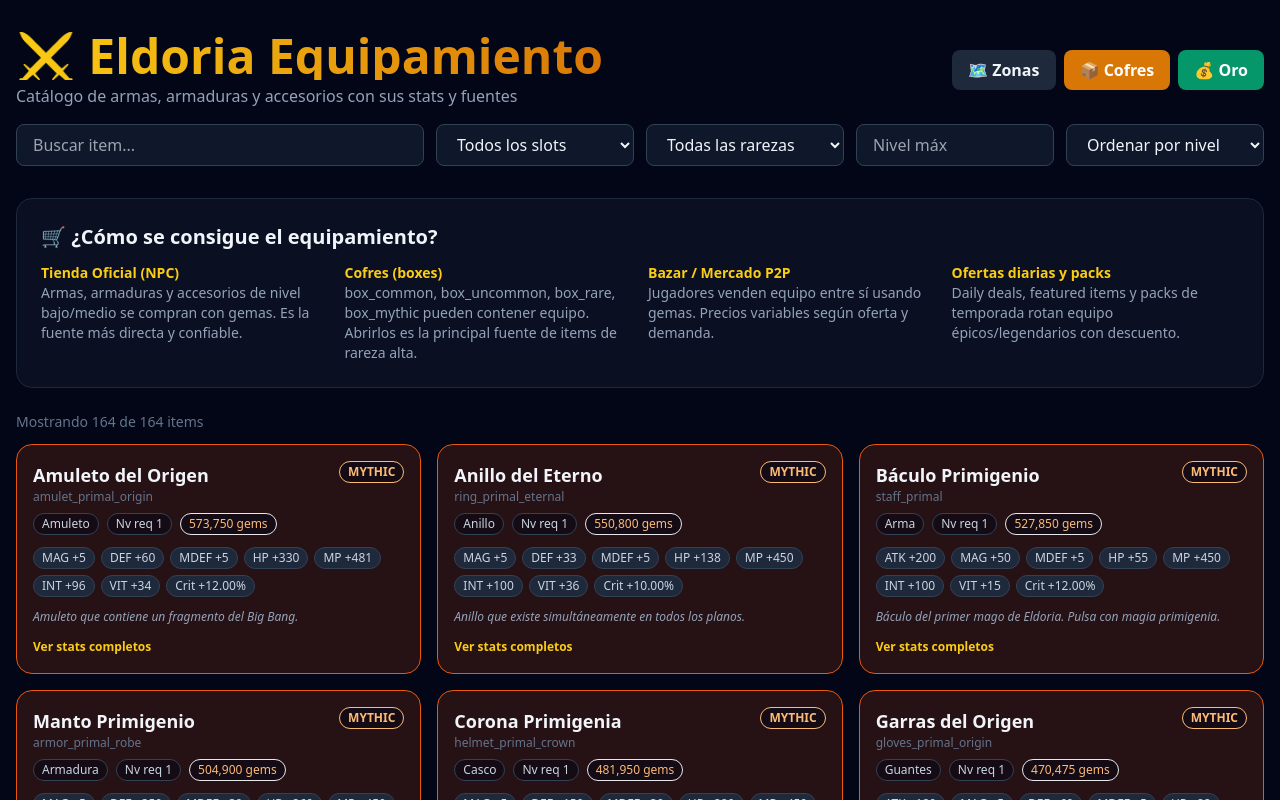
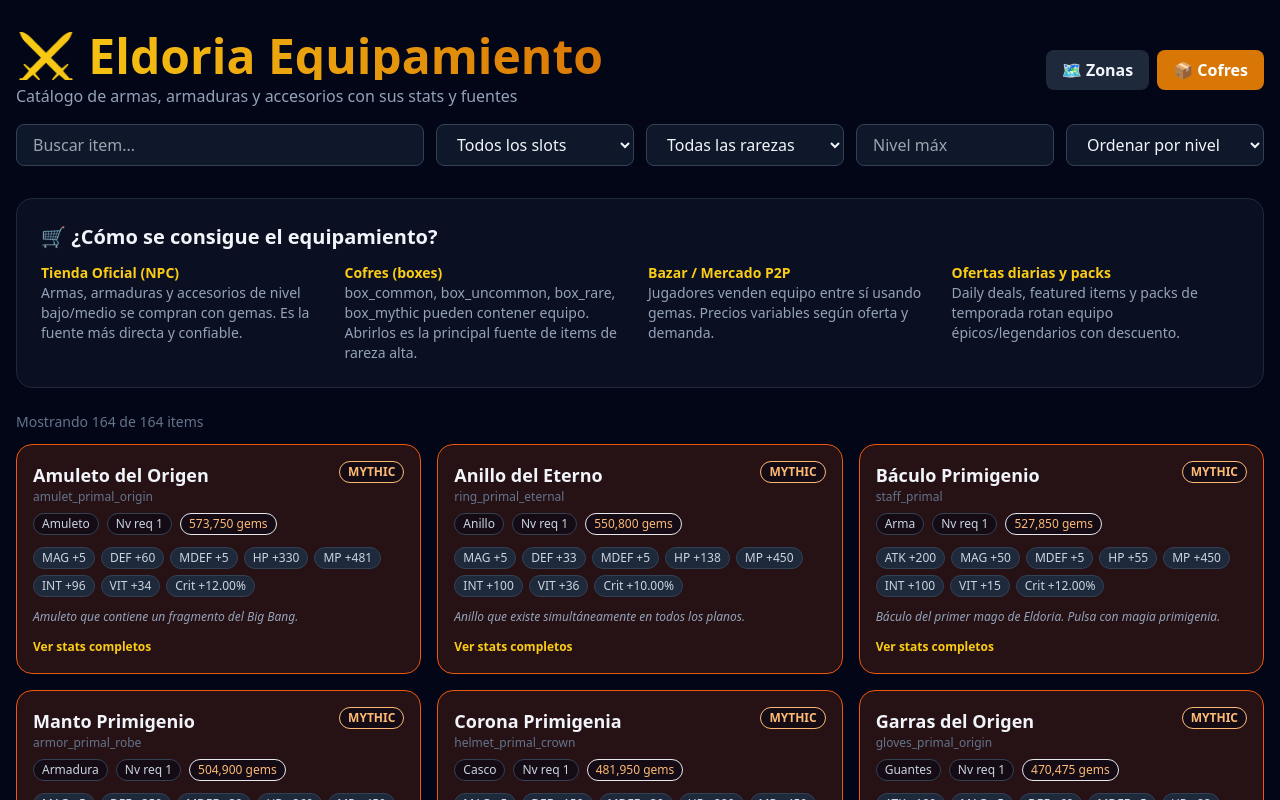
Before and after one commit to JuanMaDev98/eldoria-utilities-web, a Next.js app: page /eldoria-utilities-web/equipamiento in a window 1280 px wide. Shown: the top 800 px of the page. Built offline with nearby package versions, Linux system fonts and the light colour scheme.

Commit message:
feat: quitar acceso a sección de oro (en desuso)

```diff
--- a/app/cofres/page.tsx
+++ b/app/cofres/page.tsx
@@ -174,9 +174,6 @@ export default function CofresPage() {
             </Link>
             <Link href="/equipamiento" className="px-4 py-2 bg-blue-600 hover:bg-blue-500 text-white font-semibold rounded-lg transition">
               ⚔️ Equipamiento
-            </Link>
-            <Link href="/oro" className="px-4 py-2 bg-emerald-600 hover:bg-emerald-500 text-white font-semibold rounded-lg transition">
-              💰 Oro
             </Link>
           </div>
         </div>
--- a/app/equipamiento/page.tsx
+++ b/app/equipamiento/page.tsx
@@ -139,12 +139,6 @@ export default function EquipmentPage() {
               className="px-4 py-2 bg-amber-600 hover:bg-amber-500 text-white font-semibold rounded-lg transition"
             >
               📦 Cofres
-            </Link>
-            <Link
-              href="/oro"
-              className="px-4 py-2 bg-emerald-600 hover:bg-emerald-500 text-white font-semibold rounded-lg transition"
-            >
-              💰 Oro
             </Link>
           </div>
         </div>
--- a/app/page.tsx
+++ b/app/page.tsx
@@ -320,9 +320,6 @@ export default function Home() {
           </Link>
           <Link href="/cofres" className="inline-block px-5 py-2 bg-amber-600 hover:bg-amber-500 text-white font-bold rounded-lg transition">
             📦 Cofres
-          </Link>
-          <Link href="/oro" className="inline-block px-5 py-2 bg-emerald-600 hover:bg-emerald-500 text-white font-bold rounded-lg transition">
-            💰 Oro
           </Link>
         </div>
       </header>
```
